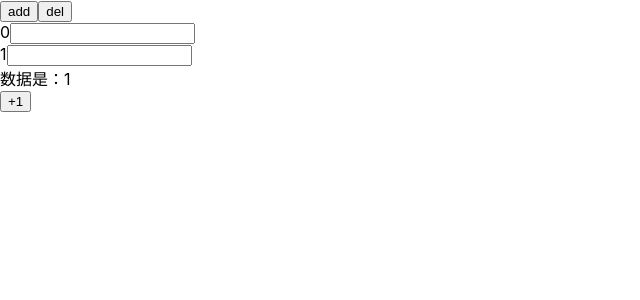
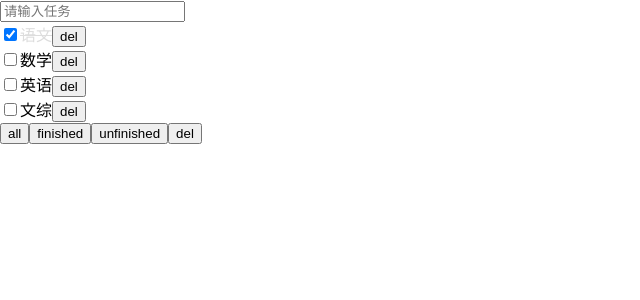
Before and after one commit to Tiff-wyr/test-react, a React (Create React App) app: page / in a window 1280 px wide. Shown: the top 300 px of the page, without its empty margins (0-640 px from the left). Built offline with nearby package versions, Linux system fonts and the light colour scheme.

Commit message:
todoList

```diff
--- a/src/App.js
+++ b/src/App.js
@@ -1,67 +1,140 @@
 import React, {Component} from 'react';
 import './App.css';
-import List from './page/list'
-import Count from './page/count'
+import ListItem from './page/ListItem'
+// import Count from './page/count'
 
 class App extends Component {
   constructor(props) {
     super(props)
     console.log("初始化app")
     this.state = {
-      list: ['0','1'],
-      num: 1,
-      countKey: 100,
-      text: '数据'
+      arr: [
+        {
+          id: '1',
+          checked: true,
+          text: "语文",
+          del: false
+        },
+        {
+          id: '2',
+          checked: false,
+          text: "数学",
+          del: false
+        },
+        {
+          id: '3',
+          checked: false,
+          text: "英语",
+          del: false
+        },
+        {
+          id: '4',
+          checked: false,
+          text: "文综",
+          del: false
+        }
+      ],
+      showArr: [],
+      text: '',
+      status: 'all'
     }
   }
-  // static getDerivedStateFromProps(nextProps, prevState) {
-  //   console.log("父组件getDerivedState阶段")
-  //   return null
-  // }
-  shouldComponentUpdate() {
-    console.log("app should update")
-    return true
+  componentDidMount() {
+    this.switchShowArr(this.state.status)
   }
-  addList () {
-    console.log('添加列表')
-    let list = [this.state.list.length, ...this.state.list]
+  inputHandle(e) {
     this.setState({
-      list
+      text: e.target.value
     })
   }
-  delList () {
-    let list = this.state.list
-    list.pop()
+  keyDownHandle(e) {
+    if (e.keyCode === 13) {
+      this.addList(e)
+    }
+  }
+  addList (event) {
+    let text = event.target.value
+    if (!text) return
+    let obj = {
+      checked: false,
+      text,
+      id: new Date().getTime()
+    }
+    let arr = [...this.state.arr, obj]
+    let showArr = this.state.status === 'all' || this.state.status === 'unfinished' ? [...this.state.showArr, obj] : this.state.showArr
+    this.setState({
+      arr,
+      text: '',
+      showArr
+    })
+  }
+  delList (id) {
+    let arr = this.state.arr, index = this.getArrIndex(id)
+    arr[index].del = true
     this.setState(
       {
-        list
+        arr
+      }, () => {
+        this.switchShowArr(this.state.status)
       }
     )
   }
-  addNum() {
+  recoverItem(id) {
+    let arr = this.state.arr, index = this.getArrIndex(id)
+    arr[index].del = false
+    this.setState(
+      {
+        arr
+      }, () => {
+        this.switchShowArr(this.state.status)
+      }
+    )
+  }
+  checkBox(id) {
+    let arr = this.state.arr, index = this.getArrIndex(id)
+    arr[index].checked = !arr[index].checked
     this.setState({
-      num: this.state.num,
-      countKey: this.state.countKey
-    })
-    this.setState({
-      list: [1]
+      arr
     })
   }
-  componentDidMount() {
-    console.log("app mount end")
+  getArrIndex(id) {
+      let index = -1
+      this.state.arr.forEach((item, v) => {
+        if (item.id === id) {
+          index = v
+        }
+      })
+      return index
   }
-  componentDidUpdate() {
-    console.log("app update end")
+  switchShowArr(type) {
+    let showArr = []
+    if (type === 'all') {
+      showArr = this.state.arr.filter((item) => !item.del)
+    } else if (type === 'finished') {
+      showArr = this.state.arr.filter((item) => item.checked && !item.del)
+    } else if (type === 'unfinished') {
+      showArr = this.state.arr.filter((item) => !item.checked && !item.del)
+    } else if (type === 'del') {
+      showArr = this.state.arr.filter((item) => item.del)
+    }
+    this.setState({
+      status: type,
+      showArr
+    })
   }
   render() {
     console.log("父组件的render")
     return (
       <div>
-        <button onClick={() => { this.addList() }}>add</button>
-        <button onClick={() => { this.delList() }}>del</button>
-        {this.state.list.map((item, index) => <List text={item} key={item}></List> )}
-        <Count num={this.state.num} key={this.state.countKey} text={this.state.text}></Count>
-        <button onClick={() => {this.addNum()}}>+1</button>
+        <input value={this.state.text} onChange={(e) => { this.inputHandle(e) }} onKeyDown={(e) => { this.keyDownHandle(e) }} placeholder="请输入任务" onBlur={(e) => { this.addList(e) }} />
+        <div>
+          {this.state.showArr.length > 0 ? this.state.showArr.map((item, index) => <ListItem key={item.id} index={item.id} pdata={item} delList={(n) => () => { this.delList(n) }} recoverItem={(n) => () => { this.recoverItem(n)}} checkBox={(n) => () => { this.checkBox(n) }}></ListItem>)
+        : (<span>暂无数据...</span>)}
+        </div>
+        <button onClick={() => { this.switchShowArr('all')}}>all</button>
+        <button onClick={() => { this.switchShowArr('finished') }}>finished</button>
+        <button onClick={() => { this.switchShowArr('unfinished') }}>unfinished</button>
+        <button onClick={() => { this.switchShowArr('del') }}>del</button>
       </div>
     );
   }
--- /dev/null
+++ b/src/page/ListItem.js
@@ -0,0 +1,18 @@
+import React, { Component } from 'react'
+import '../static/css/listItem.css'
+
+class ListItem extends Component {
+    constructor(props) {
+        console.log('ListItem组件的初始化')
+        super(props);
+    }
+    render() {
+        const { pdata, checkBox, delList, index, recoverItem} = this.props
+        return (<div>
+            <input type="checkbox" onChange={checkBox(index)} defaultChecked={pdata.checked}></input>
+            <span className={pdata.checked ? 'finish' : ''}>{pdata.text}</span>
+            {pdata.del ? (<button onClick={recoverItem(index)}>recover</button>): (<button onClick = { delList(index) }>del</button>)}
+        </div>);
+    }
+}
+export default ListItem;
--- a/src/page/list.js
+++ /dev/null
@@ -1,24 +0,0 @@
-import React, { Component } from 'react'
-class List extends Component {
-    constructor(props) {
-        console.log('list组件的初始化')
-        super(props);
-        this.state = {
-            text: this.props.text
-        }
-    }
-    static getDerivedStateFromProps(nextProps, prevState) {
-        console.log("list子组件getDerivedState阶段")
-        return null
-    }
-    // UNSAFE_componentWillReceiveProps() {
-    //     console.log('list子组件的willReceiveProps')
-    // }
-    render() {
-        const {text} = this.props
-        return (<div>
-            {text}<input></input>
-        </div>);
-    }
-}
-export default List;
--- /dev/null
+++ b/src/static/css/listItem.css
@@ -0,0 +1,4 @@
+.finish {
+    text-decoration: line-through;
+    color: #ddd;
+}
```
Also changed, not shown: 1 other file (tests, documents, lock files or other folders).
